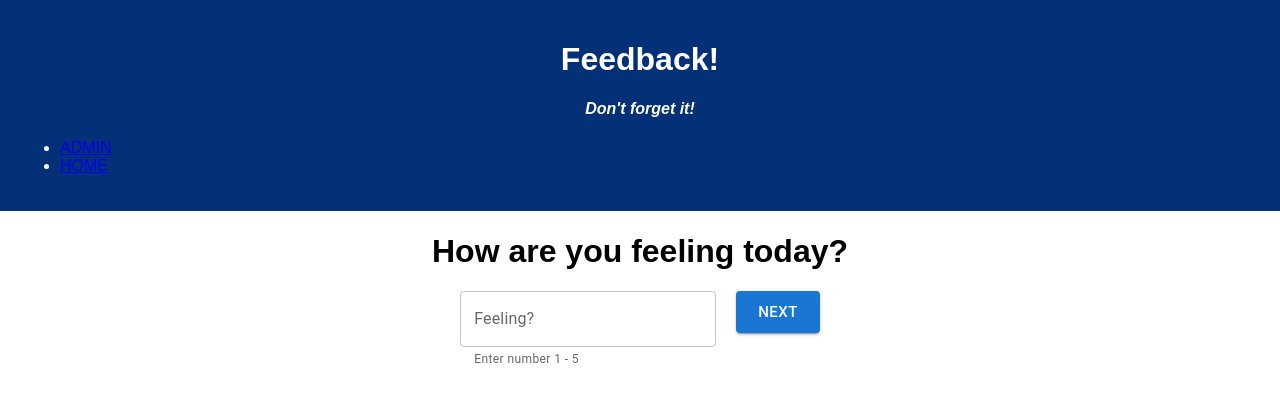
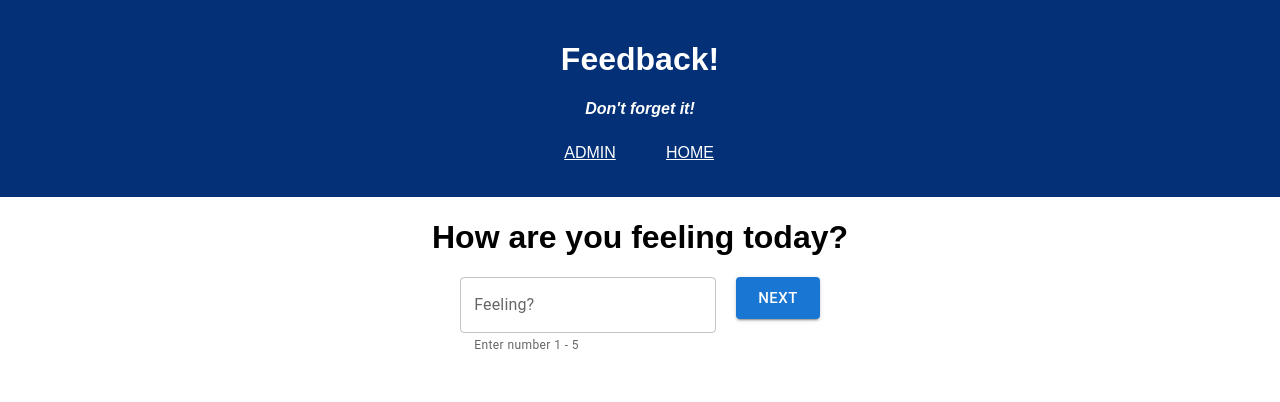
Before and after one commit to weisp014/weekend-redux-feedback-loop, a React (Create React App) app: page /#/ in a window 1280 px wide. Shown: the top 402 px of the page. Built offline with nearby package versions, Linux system fonts and the light colour scheme; no server answers.

Commit message:
updated styling for links and grouped AlertDialog with Admin folder

```diff
--- a/src/components/Admin/Admin.jsx
+++ b/src/components/Admin/Admin.jsx
@@ -8,7 +8,7 @@ import TableContainer from "@mui/material/TableContainer";
 import TableHead from "@mui/material/TableHead";
 import TableRow from "@mui/material/TableRow";
 import Paper from "@mui/material/Paper";
-import AlertDialog from "../AlertDialog/AlertDialog";
+import AlertDialog from "./AlertDialog";
 
 function Admin( {getFeedback}) {
   const rows = useSelector((store) => store.feedback);
--- a/src/components/App/App.css
+++ b/src/components/App/App.css
@@ -40,6 +40,21 @@ h4 {
   margin: auto;
 }
 
-.links {
-  text-align: left;
+nav > ul {
+  list-style-type: none;
+  margin: 10px auto;
+  width: 700px;
+  padding: 0;
 }
+
+nav > ul li {
+  display: inline-block;
+  text-align: center;
+  width: 100px;
+}
+
+nav > ul li a {
+  display: block;
+  padding: 5px;
+  color: white;
+}
--- a/src/components/App/App.jsx
+++ b/src/components/App/App.jsx
@@ -41,10 +41,12 @@ function App() {
         <header className="App-header">
           <h1 className="App-title">Feedback!</h1>
           <h4>Don't forget it!</h4>
-            <ul className="links">
+          <nav>
+            <ul>
               <li><Link to="/admin">ADMIN</Link></li>
               <li><Link to="/">HOME</Link></li>
             </ul>
+            </nav>
         </header>
         <Route exact path="/">
           <FeelingForm />
```
Also changed, not shown: src/components/Admin/AlertDialog.jsx (renamed from src/components/AlertDialog/AlertDialog.jsx).
